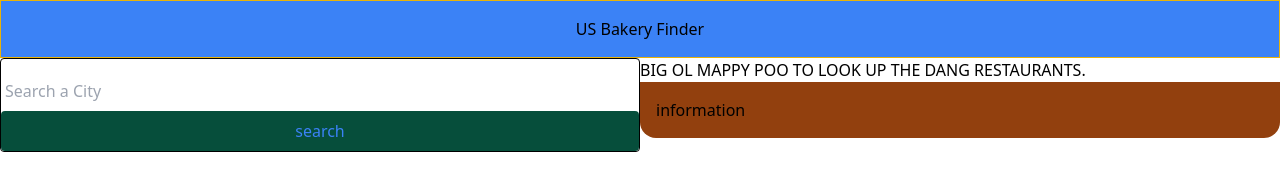
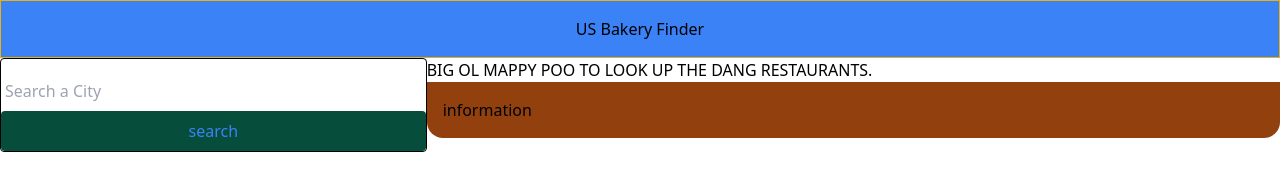
Before and after one commit to anomic84/US-Brewery-Finder, a plain HTML site: page index.html in a window 1280 px wide. Drawn offline with nearby package versions, Linux system fonts and the light colour scheme; files that its build step writes are made by us from their sources.

Commit message:
fixed column sizing with vanilla css and grid template

```diff
--- a/index.html
+++ b/index.html
@@ -16,9 +16,9 @@
         <h1 class="text-black text-center ">US Bakery Finder</h1>
     </nav>
     <!-- whole dive under nav -->
-    <div class="containter grid grid-cols-2 ">
+    <div class="containter main-columns">
         <!-- search column -->
-        <div class="container ">
+        <div class="container col1">
             <!-- search bar -->
             <div class="container grid grid-row-2 border border-black rounded">
                 <div>
@@ -35,7 +35,7 @@
 
         </div>
         <!-- information and map column -->
-        <div class="container">
+        <div class="container col2">
 
             <!-- searched history -->
             <div class="container">
--- a/src/input.css
+++ b/src/input.css
@@ -1,3 +1,12 @@
 @tailwind base;
 @tailwind components;
 @tailwind utilities;
+
+/* display for the two main columns  */
+.main-columns {
+    display: grid;
+    /* gives width property to the first two columns, if we add another column, we need to add another "x"fr. fr =fractional units */
+    grid-template-columns: 1fr 2fr;
+}
+
+.col1 {}
```
Also changed, not shown: dist/output.css.
